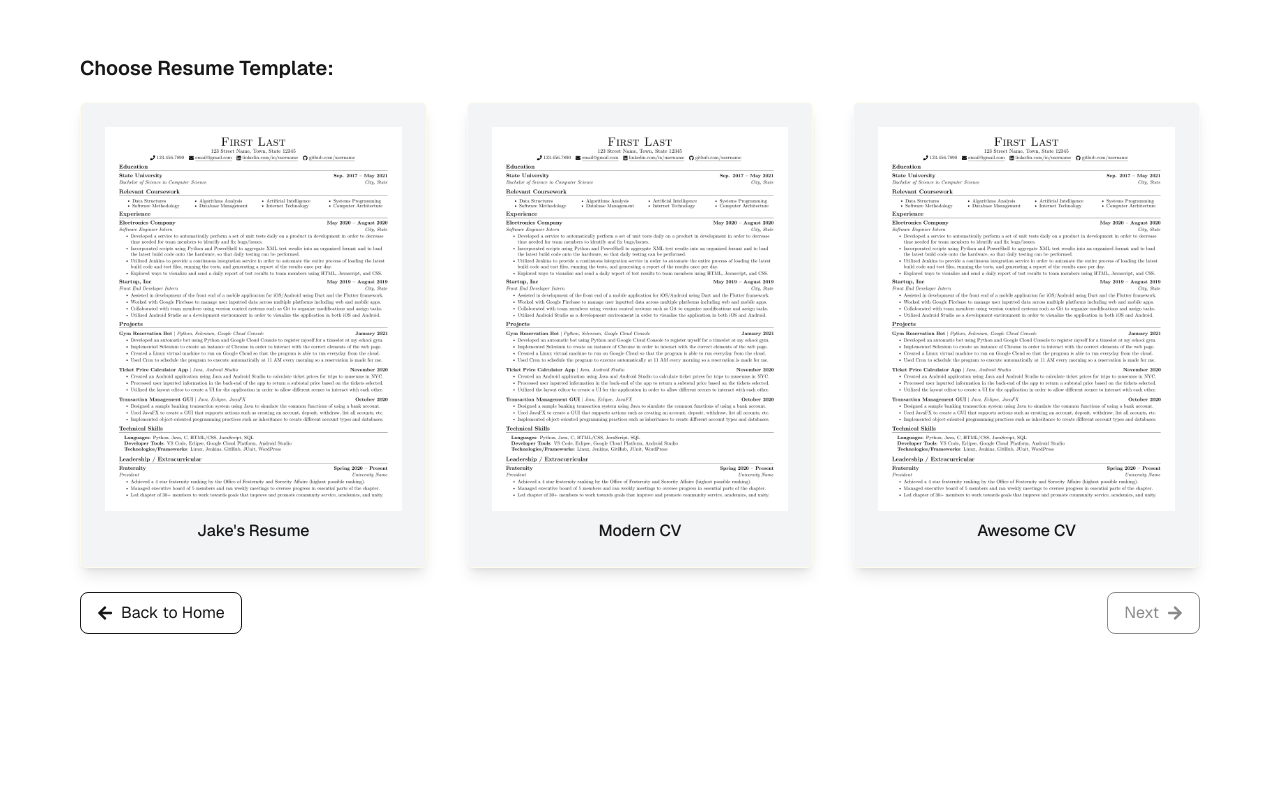
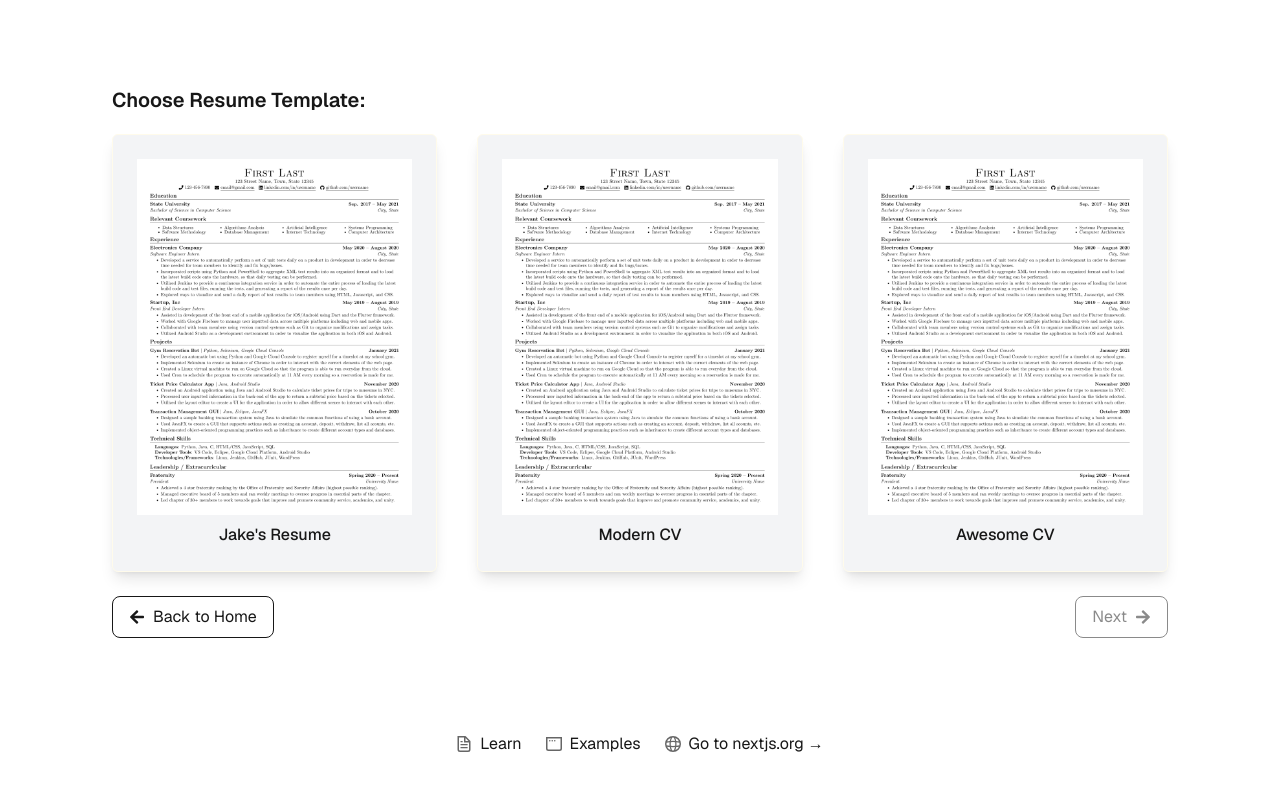
Before and after one commit to justintimejt/CrackdResume, a Next.js app: page / in a window 1280 px wide. Shown: the part 110-900 px from the top of the page. Built offline with nearby package versions, Linux system fonts and the light colour scheme.

Commit message:
feat: sequential rendering of template select and form component

```diff
--- a/package.json
+++ b/package.json
@@ -9,6 +9,8 @@
     "lint": "next lint"
   },
   "dependencies": {
+    "@google/genai": "^0.12.0",
+    "@google/generative-ai": "^0.24.1",
     "next": "15.3.1",
     "react": "^19.0.0",
     "react-dom": "^19.0.0",
--- a/src/app/components/Form.tsx
+++ b/src/app/components/Form.tsx
@@ -43,7 +43,14 @@ type Project = {
     description: string;
 }
 
-const Form = () => {
+type Props = {
+    selectedTemplate: {
+        name: string;
+        image: string;
+    };
+};
+
+const Form = ({ selectedTemplate }: Props) => {
 
     //useState hook to track form field values
     const [formData, setFormData] = useState<PersonalInfo>({
@@ -218,20 +225,45 @@ const Form = () => {
     };
 
     {/* Handle Submission*/}
+    const [latexOutput, setLatexOutput] = useState('');
+
 
     //handle form submission
-    const handleSubmit = (e: React.FormEvent) => {
+    const handleSubmit = async (e: React.FormEvent) => {
         e.preventDefault(); //prevent default form submission
+
         const completeForm = {
             ...formData, //unpack form data
             education,
             skills,
             experiences,
-            projects
+            projects,
+            template: selectedTemplate.name,
         };
 
-        //debug: log submitted form data
-        console.log("data", formData, experiences, projects);
+
+        //send POST request to backend
+        try {
+            const response = await fetch("/api/generate", {
+                method: "POST",
+                headers: {
+                    "Content-Type": "application/json",
+                },
+                body: JSON.stringify ({
+                    template: selectedTemplate,
+                    formData: completeForm,
+                })
+            });
+
+
+            const data = await response.json();
+            console.log("LaTeX output:", data.latex);
+
+            setLatexOutput(data.latex);
+
+        } catch (error) {
+            console.error("Error sending data:", error);
+        }
 
         //TODO: SEND FORM DATA TO BACKEND/GEMINI API
     };
--- a/src/app/components/TemplateSelector.tsx
+++ b/src/app/components/TemplateSelector.tsx
@@ -5,15 +5,30 @@ import { useState } from 'react';
 import { FaArrowRight } from "react-icons/fa";
 import { FaArrowLeft } from "react-icons/fa";
 
-const TemplateSelector = () => {
+type Template = {
+    name: string;
+    image: string;
+}
+
+type Props = {
+    onSelect: (template: Template) => void;
+};
+
+const TemplateSelector = ({ onSelect }: Props) => {
 
     const [selectedIndex, setSelectedIndex] = useState<number | null>(null);
 
-    const templates = [
+    const templates: Template[] = [
         { name: "Jake's Resume", image: "/assets/images/jakes-resume.png" },
         { name: "Modern CV", image: "/assets/images/jakes-resume.png" },
         { name: "Awesome CV", image: "/assets/images/jakes-resume.png" },
-    ]
+    ];
+
+    const handleNext = () => {
+        if (selectedIndex !== null) {
+            onSelect(templates[selectedIndex]);
+        }
+    };
 
     return (
 
@@ -46,6 +61,7 @@ const TemplateSelector = () => {
                 </button>
 
                 <button
+                    onClick={handleNext}
                     disabled={selectedIndex === null}
                     className={`border rounded-lg px-4 py-2 flex items-center gap-2 ${
                         selectedIndex === null
--- a/src/app/page.tsx
+++ b/src/app/page.tsx
@@ -1,13 +1,13 @@
 import Image from "next/image";
-import Form from "./components/Form";
-import Test from "./components/test";
-import TemplateSelector from "./components/TemplateSelector";
+import ResumeBuilder from "./resumebuilder";
+
+
 
 export default function Home() {
   return (
     <div className="grid grid-rows-[20px_1fr_20px] items-center justify-items-center min-h-screen p-8 pb-20 gap-16 sm:p-20 font-[family-name:var(--font-geist-sans)]">
       <main className="flex flex-col gap-[32px] row-start-2 items-center sm:items-start">
-        <TemplateSelector/>
+        <ResumeBuilder/>
         {/* <Test/>
         <Form/> */}
         {/* <Image
@@ -57,7 +57,7 @@ export default function Home() {
           </a>
         </div> */}
       </main>
-      {/* <footer className="row-start-3 flex gap-[24px] flex-wrap items-center justify-center">
+      <footer className="row-start-3 flex gap-[24px] flex-wrap items-center justify-center">
         <a
           className="flex items-center gap-2 hover:underline hover:underline-offset-4"
           href="https://nextjs.org/learn?utm_source=create-next-app&utm_medium=appdir-template-tw&utm_campaign=create-next-app"
@@ -103,7 +103,7 @@ export default function Home() {
           />
           Go to nextjs.org →
         </a>
-      </footer> */}
+      </footer>
     </div>
   );
 }
--- /dev/null
+++ b/src/app/resumebuilder.tsx
@@ -0,0 +1,22 @@
+"use client";
+
+import React, { useState } from "react";
+import TemplateSelector from "./components/TemplateSelector";
+import Form from "./components/Form";
+
+export default function ResumeBuilder() {
+  const [selectedTemplate, setSelectedTemplate] = useState<null | {
+    name: string;
+    image: string;
+  }>(null);
+
+  return (
+    <div className="p-8">
+      {!selectedTemplate ? (
+        <TemplateSelector onSelect={setSelectedTemplate} />
+      ) : (
+        <Form selectedTemplate={selectedTemplate} />
+      )}
+    </div>
+  );
+}
```
Also changed, not shown: 1 other file (tests, documents, lock files or other folders).
